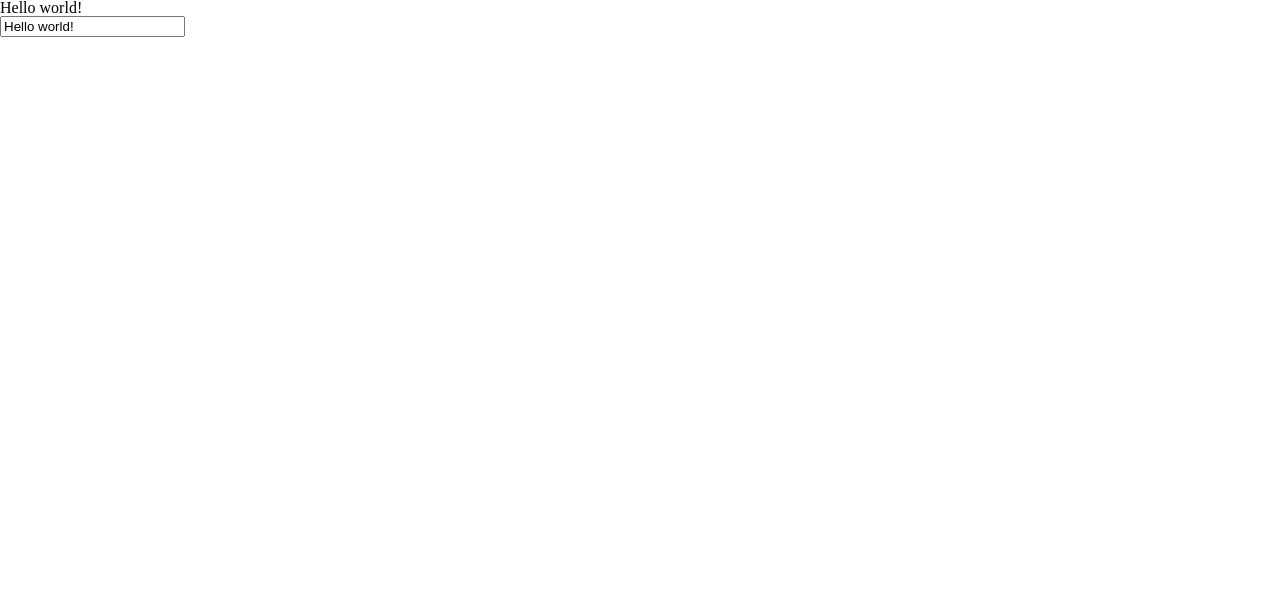
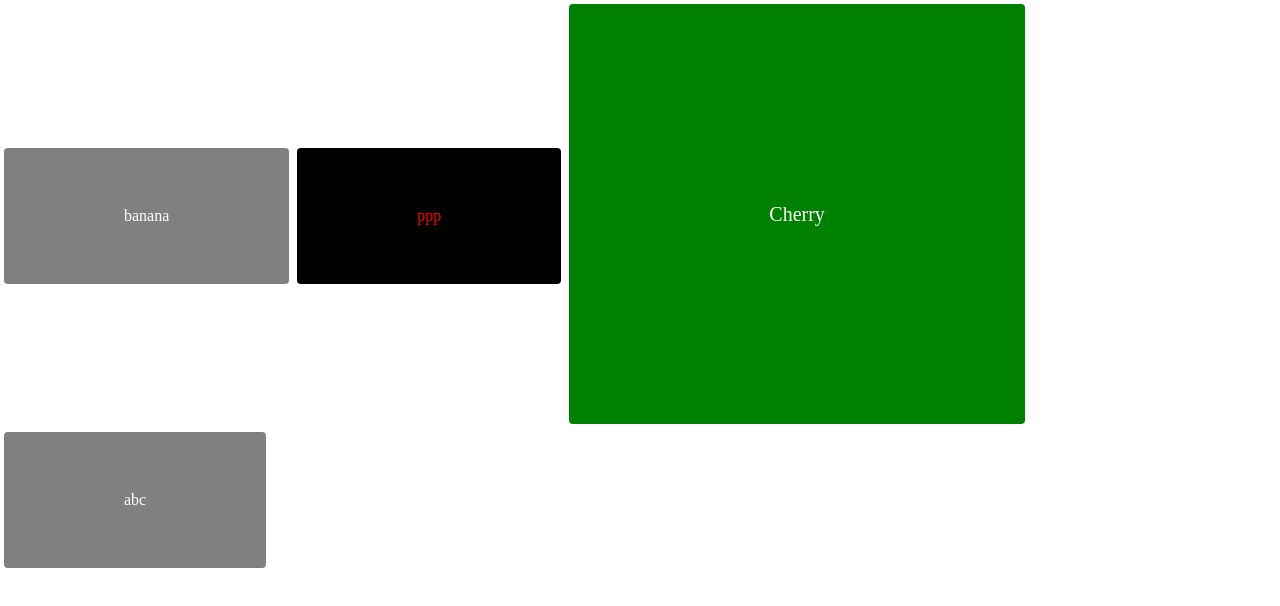
Before and after one commit to miss-gif/vue3-lifecycle, a Vue app: page / in a window 1280 px wide. Shown: the top 606 px of the page. Built offline with nearby package versions, Linux system fonts and the light colour scheme.

Commit message:
컴포넌트 기초

```diff
--- a/src/App.vue
+++ b/src/App.vue
@@ -1,19 +1,21 @@
 <template>
-  <h1>{{ msg }}</h1>
-  <input type="text" v-model.trim="msg" />
+  <MyBtn>banana</MyBtn>
+  <MyBtn :color="color"> <span style="color: red">ppp</span></MyBtn>
+  <MyBtn large color="green">Cherry</MyBtn>
+  <MyBtn>abc</MyBtn>
 </template>
 
 <script>
+import MyBtn from "~/components/MyBtn";
+
 export default {
+  components: {
+    MyBtn,
+  },
   data() {
     return {
-      msg: "Hello world!",
+      color: "#000",
     };
-  },
-  watch: {
-    msg() {
-      console.log(this.msg);
-    },
   },
 };
 </script>
--- /dev/null
+++ b/src/components/MyBtn.vue
@@ -0,0 +1,36 @@
+<template>
+  <div :class="{ large }" :style="{ backgroundColor: color }" class="btn">
+    <slot></slot>
+  </div>
+</template>
+
+<script>
+export default {
+  props: {
+    color: {
+      type: String,
+      default: "gray",
+    },
+    large: {
+      type: Boolean,
+      default: false,
+    },
+  },
+};
+</script>
+
+<style lang="scss" scoped>
+.btn {
+  color: white;
+  cursor: pointer;
+  background-color: gray;
+  display: inline-block;
+  margin: 4px;
+  padding: 60px 120px;
+  border-radius: 4px;
+  &.large {
+    font-size: 20px;
+    padding: 200px;
+  }
+}
+</style>
```
